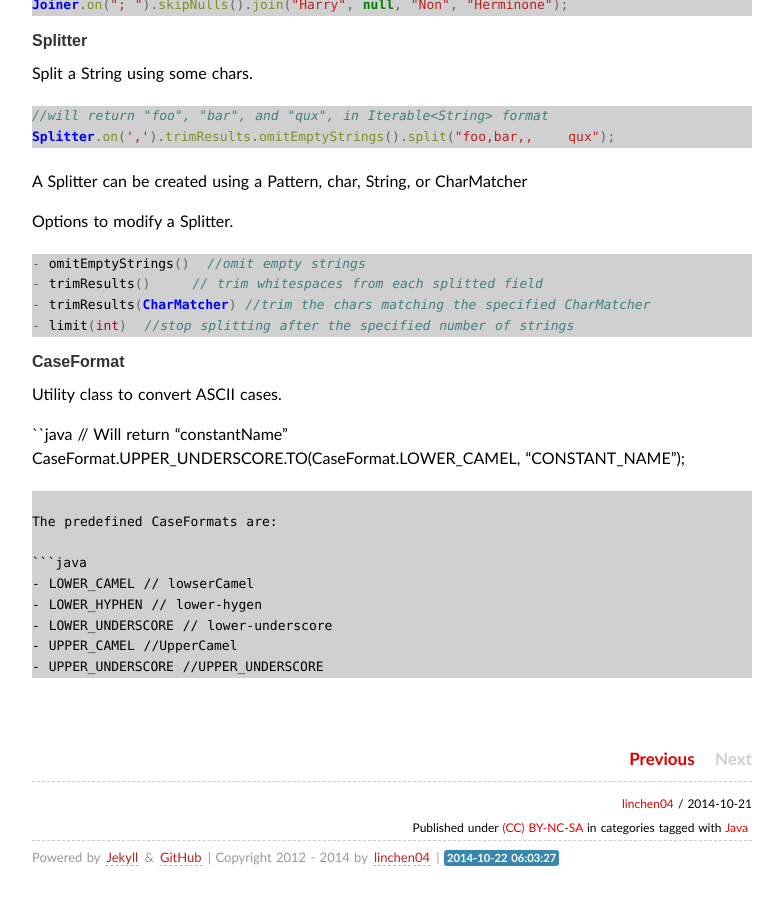
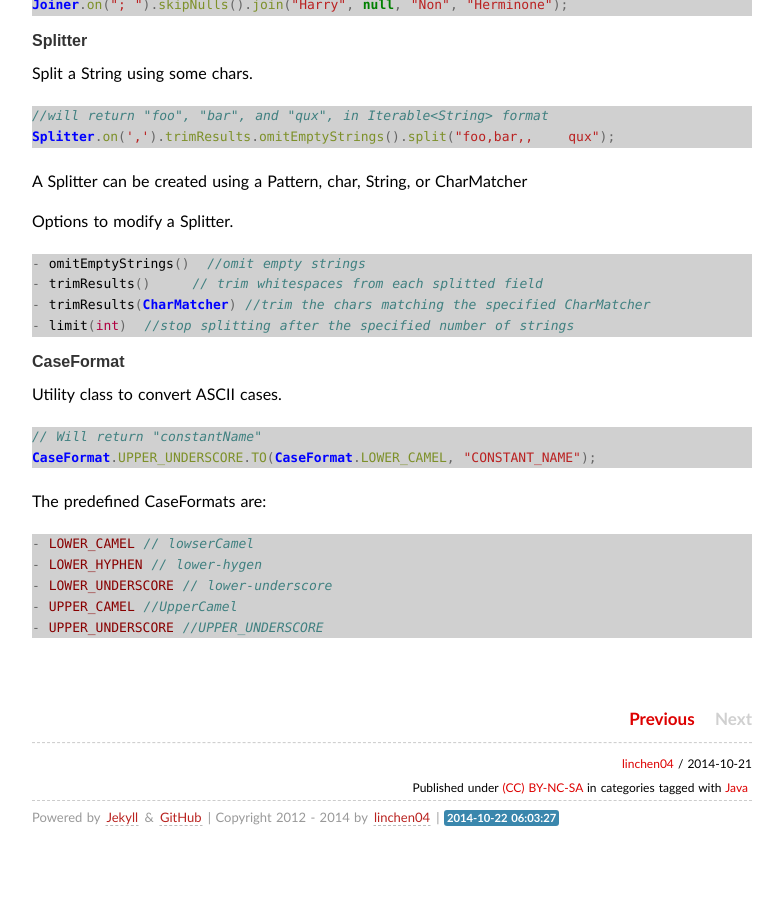
Before and after one commit to lchenn/linchen04.github.io, a Jekyll site: the page built from _posts/2014-10-21-learning-guava.md, in a window 1280 px wide and 900 px high, scrolled down 1171 px. Shown: the whole window, without its empty margins (248-1031 px from the left). Built offline with Jekyll 4.4.1, drawn with Linux system fonts in a browser that asks for light colours; some web fonts are replaced; Markdown is read by kramdown in place of the engine named in the settings; comment, search, counter and statistics services are not loaded; after the commit the page ends 2031 px from its top, so only the background shows below that.

Commit message:
format code

````diff
--- a/_posts/2014-10-21-learning-guava.md
+++ b/_posts/2014-10-21-learning-guava.md
@@ -88,7 +88,7 @@ Options to modify a Splitter.
 #### CaseFormat
 Utility class to convert ASCII cases.
 
-``java
+```java
 // Will return "constantName"
 CaseFormat.UPPER_UNDERSCORE.TO(CaseFormat.LOWER_CAMEL, "CONSTANT_NAME");
 ```
````
